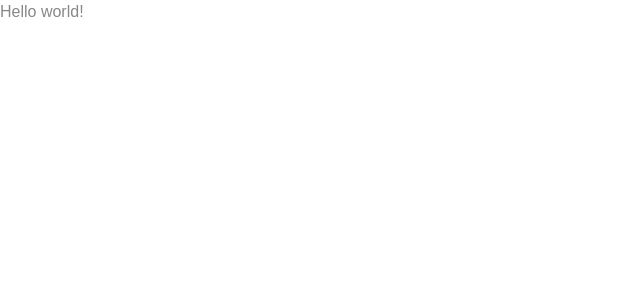
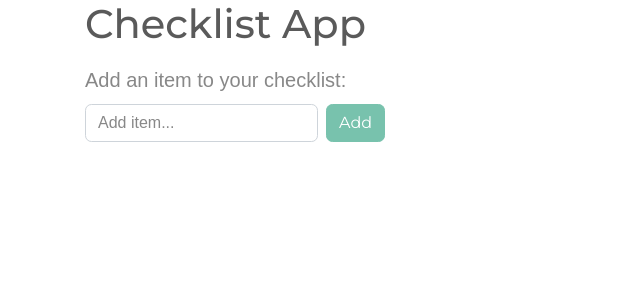
Before and after one commit to Haribo7891/chcklst-app, a React (Create React App) app: page / in a window 1280 px wide. Shown: the top 300 px of the page, without its empty margins (0-640 px from the left). Built offline with nearby package versions, Linux system fonts and the light colour scheme.

Commit message:
[AddItem] static component created

```diff
--- a/src/containers/App.js
+++ b/src/containers/App.js
@@ -4,8 +4,20 @@ import '../styles/App.css';
 class App extends Component {
   render () {
     return (
-      <div>
-        Hello world!
+      <div className="container">
+        <h1>Checklist App</h1>
+        <div className="form-group">
+          <label className="col-form-label col-form-label-lg" htmlFor="inputLarge">Add an item to your checklist:</label>
+          <form className="form-inline my-2 my-lg-0">
+            <input
+              className="form-control mr-sm-2"
+              type="text"
+              placeholder="Add item..."
+              ref="addNewItem"
+            ></input>
+            <button className="btn btn-primary my-2 my-sm-0" type="submit" >Add</button>
+          </form>
+        </div>
       </div>
     );
   }
```
